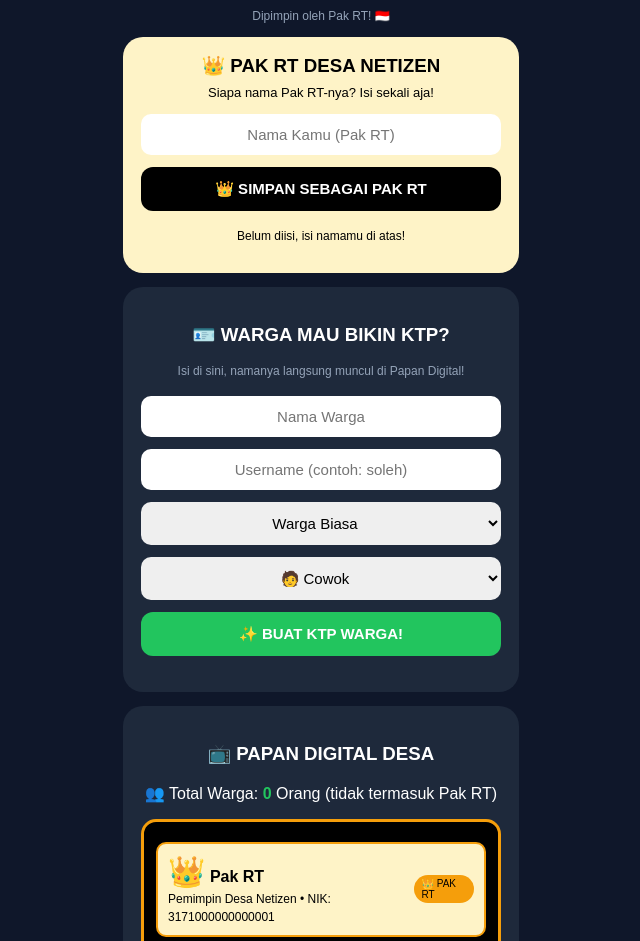
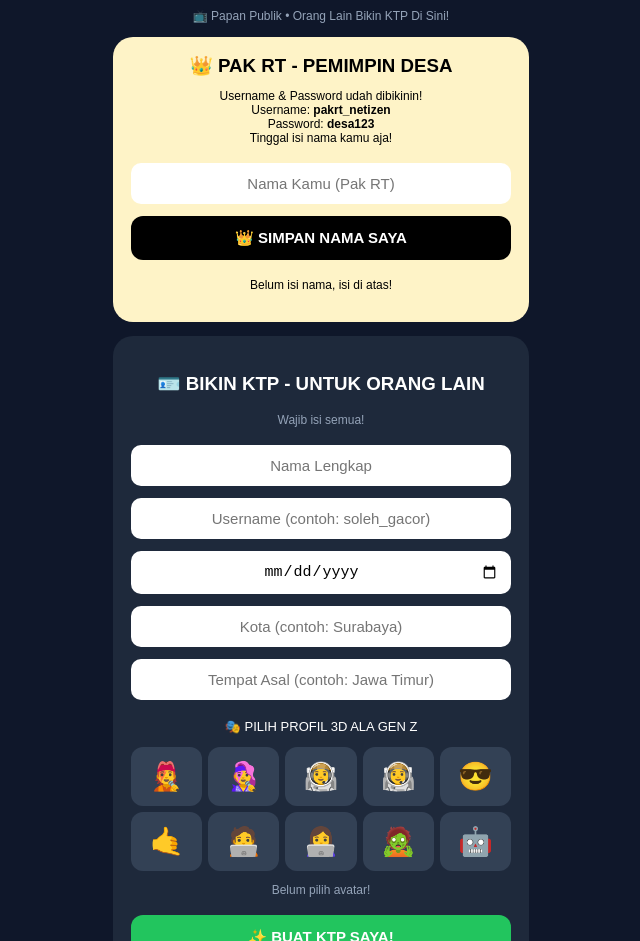
Before and after one commit to desanetizen4/desanetizen, a plain HTML site: page index.html in a window 1280 px wide. Shown: the part 131-1072 px from the top of the page, without its empty margins (319-959 px from the left). Drawn offline with Linux system fonts and the light colour scheme.

Commit message:
Update index.html

```diff
--- a/index.html
+++ b/index.html
@@ -2,112 +2,125 @@
 <html>
 <head>
 <meta name="viewport" content="width=device-width, initial-scale=1">
-<title>DESA NETIZEN - PAK RT</title>
+<title>DESA NETIZEN</title>
 <style>
 body{margin:0;font-family:Arial;background:#0f172a;color:#fff;text-align:center;padding:15px}
-.card{background:#1e293b;padding:18px;border-radius:20px;max-width:360px;margin:14px auto}
-input,select{width:100%;padding:12px;border:none;border-radius:10px;margin:6px 0;font-size:15px;text-align:center;box-sizing:border-box}
-button{width:100%;padding:13px;border:none;border-radius:12px;font-weight:bold;font-size:15px;margin:6px 0}
-.hijau{background:#22c55e;color:#fff}.biru{background:#3b82f6;color:#fff}.abu{background:#334155;color:#fff}.merah{background:#ef4444;color:#fff}
+.card{background:#1e293b;padding:18px;border-radius:20px;max-width:380px;margin:14px auto}
+input{width:100%;padding:12px;border:none;border-radius:10px;margin:6px 0;font-size:15px;text-align:center;box-sizing:border-box;background:#fff;color:#000}
+button{width:100%;padding:13px;border:none;border-radius:12px;font-weight:bold;font-size:15px;margin:6px 0;cursor:pointer}
+.hijau{background:#22c55e;color:#fff}.biru{background:#3b82f6;color:#fff}.kuning{background:#f59e0b;color:#000}.merah{background:#ef4444;color:#fff}
 .kecil{font-size:12px;color:#94a3b8}
 .papan{background:#000;border:3px solid #f59e0b;border-radius:15px;padding:12px;text-align:left}
 .warga{background:#111827;border-left:4px solid #22c55e;padding:10px;border-radius:10px;margin:8px 0;display:flex;justify-content:space-between;align-items:center}
-.pakrt{background:#fef3c7;color:#000;border-left:5px solid #f59e0b;border:2px solid #f59e0b}
+.pakrt{background:#fef3c7;color:#000;border:2px solid #f59e0b}
 .badge{background:#22c55e;color:#fff;font-size:10px;padding:3px 7px;border-radius:20px}
 .badge-rt{background:#f59e0b;color:#000;font-size:10px;padding:3px 7px;border-radius:20px}
+.avatar-grid{display:grid;grid-template-columns:repeat(5,1fr);gap:6px;margin:8px 0}
+.avatar{font-size:28px;background:#334155;padding:10px 0;border-radius:12px;cursor:pointer;border:3px solid transparent}
+.avatar.pilih{border-color:#f59e0b;background:#f59e0b}
 </style>
 </head>
 <body>
 <div style="font-size:60px">👑</div>
 <h1 style="margin:5px">DESA NETIZEN</h1>
-<p class="kecil">Dipimpin oleh Pak RT! 🇮🇩</p>
+<p class="kecil">📺 Papan Publik • Orang Lain Bikin KTP Di Sini!</p>
 
-<!-- PAK RT - KAMU -->
+<!-- PAK RT - UDAH DIBIKININ, TINGGAL ISI NAMA -->
 <div class="card" style="background:#fef3c7;color:#000">
-<h3 style="margin:0">👑 PAK RT DESA NETIZEN</h3>
-<p style="font-size:13px;margin:8px 0">Siapa nama Pak RT-nya? Isi sekali aja!</p>
+<h3 style="margin:0">👑 PAK RT - PEMIMPIN DESA</h3>
+<p style="font-size:12px">Username & Password udah dibikinin!<br>Username: <b>pakrt_netizen</b><br>Password: <b>desa123</b><br>Tinggal isi nama kamu aja!</p>
 <input id="namaRT" placeholder="Nama Kamu (Pak RT)">
-<button class="abu" onclick="simpanRT()" style="background:#000;color:#fff">👑 SIMPAN SEBAGAI PAK RT</button>
+<button style="background:#000;color:#fff" onclick="simpanRT()">👑 SIMPAN NAMA SAYA</button>
 <p style="font-size:12px" id="infoRT"></p>
 </div>
 
-<!-- BIKIN KTP WARGA -->
+<!-- ORANG LAIN BIKIN KTP -->
 <div class="card">
-<h3>🪪 WARGA MAU BIKIN KTP?</h3>
-<p class="kecil">Isi di sini, namanya langsung muncul di Papan Digital!</p>
-<input id="nama" placeholder="Nama Warga">
-<input id="user" placeholder="Username (contoh: soleh)">
-<select id="jabatan">
-<option>Warga Biasa</option><option>Bu RT</option><option>Pedagang</option><option>Petani</option><option>Penjaga Desa</option><option>Anak Desa</option><option>Bot Desa</option>
-</select>
-<select id="emoji">
-<option value="🧑">🧑 Cowok</option><option value="👧">👧 Cewek</option><option value="👦">👦 Anak Cowok</option><option value="👩">👩 Cewek Dewasa</option><option value="🤖">🤖 Robot</option><option value="🧟">🧟 Zombie</option>
-</select>
-<button class="hijau" onclick="buatKTP()">✨ BUAT KTP WARGA!</button>
+<h3>🪪 BIKIN KTP - UNTUK ORANG LAIN</h3>
+<p class="kecil">Wajib isi semua!</p>
+<input id="nama" placeholder="Nama Lengkap">
+<input id="user" placeholder="Username (contoh: soleh_gacor)">
+<input id="tgl" type="date">
+<input id="kota" placeholder="Kota (contoh: Surabaya)">
+<input id="asal" placeholder="Tempat Asal (contoh: Jawa Timur)">
+<p style="font-size:13px">🎭 PILIH PROFIL 3D ALA GEN Z</p>
+<div class="avatar-grid" id="avatarGrid"></div>
+<p class="kecil" id="avatarPilih">Belum pilih avatar!</p>
+<button class="hijau" onclick="buatKTP()">✨ BUAT KTP SAYA!</button>
 <p class="kecil" id="pesan"></p>
 </div>
 
-<!-- PAPAN DIGITAL -->
+<!-- PAPAN -->
 <div class="card">
 <h3>📺 PAPAN DIGITAL DESA</h3>
-<p>👥 Total Warga: <b id="total" style="color:#22c55e">0</b> Orang (tidak termasuk Pak RT)</p>
+<p>👥 Total Warga: <b id="total" style="color:#22c55e">0</b></p>
 <div class="papan" id="papan"></div>
-<button class="biru" onclick="location.reload()">🔄 REFRESH PAPAN</button>
-<button class="merah" onclick="hapusWarga()">🗑️ HAPUS SEMUA WARGA (Khusus Pak RT)</button>
+<button class="biru" onclick="tampil()">🔄 REFRESH PAPAN</button>
+<input id="passHapus" type="password" placeholder="Password Pak RT untuk Hapus Warga">
+<button class="merah" onclick="hapusWarga()">🗑️ HAPUS WARGA (Khusus Pak RT)</button>
 </div>
 
-<p class="kecil">© 2026 Desa Netizen • Pimpinan Pak RT</p>
+<p class="kecil">© 2026 Desa Netizen • Pak RT: @pakrt_netizen</p>
 
 <script>
-let warga = JSON.parse(localStorage.getItem('papan_desa') || '[]');
-let namaRT = localStorage.getItem('nama_pak_rt') || '';
+// USERNAME & PASSWORD PAK RT - UDAH DIBIKININ
+let USER_RT = "pakrt_netizen";
+let PASS_RT = "desa123";
+
+let avatars=["🧑‍🎤","👩‍🎤","🧑‍🚀","👩‍🚀","😎","🤙","🧑‍💻","👩‍💻","🧟","🤖"];
+let avatarTerpilih="";
+let warga=JSON.parse(localStorage.getItem('desa_warga_final2')||'[]');
+let namaRT=localStorage.getItem('nama_pak_rt_final')||'';
+
+let grid=document.getElementById('avatarGrid');
+avatars.forEach(a=>{
+  let d=document.createElement('div'); d.className='avatar'; d.innerText=a;
+  d.onclick=()=>{document.querySelectorAll('.avatar').forEach(x=>x.classList.remove('pilih')); d.classList.add('pilih'); avatarTerpilih=a; document.getElementById('avatarPilih').innerText='Kamu pilih: '+a;};
+  grid.appendChild(d);
+});
 
 function tampil(){
   let p=document.getElementById('papan');
   document.getElementById('total').innerText=warga.length;
-  document.getElementById('infoRT').innerText = namaRT ? 'Pak RT saat ini: 👑 '+namaRT : 'Belum diisi, isi namamu di atas!';
+  document.getElementById('infoRT').innerText= namaRT ? 'Pak RT: 👑 '+namaRT+' @'+USER_RT+' - Otomatis tercatat!' : 'Belum isi nama, isi di atas!';
   if(namaRT) document.getElementById('namaRT').value=namaRT;
-
   let html='';
-  // PAK RT SELALU DI ATAS, PALING ISTIMEWA!
-  html+=`<div class="warga pakrt">
-    <div><span style="font-size:30px">👑</span> <b>${namaRT || 'Pak RT'}</b><br><span style="font-size:12px">Pemimpin Desa Netizen • NIK: 3171000000000001</span></div>
-    <span class="badge-rt">👑 PAK RT</span>
-  </div>`;
+  html+=`<div class="warga pakrt"><div><span style="font-size:30px">👑</span> <b>${namaRT||'Pak RT'}</b><br><span style="font-size:12px">Pemimpin Desa • @${USER_RT}<br>NIK: 3171000000000001</span></div><span class="badge-rt">👑 PAK RT</span></div>`;
   html+=`<p style="color:#f59e0b;text-align:center;font-size:12px">--- WARGA DESA ---</p>`;
-  if(warga.length==0) html+=`<p style="text-align:center;color:#6b7280">Belum ada warga...<br>Jadilah warga pertama!</p>`;
+  if(warga.length==0) html+=`<p style="text-align:center;color:#6b7280">Belum ada warga...<br>Jadilah yang pertama!</p>`;
   [...warga].reverse().forEach(w=>{
-    html+=`<div class="warga"><div><span style="font-size:26px">${w.emoji}</span> <b>${w.nama}</b><br><span style="font-size:12px;color:#9ca3af">@${w.user} • ${w.jabatan}<br>NIK: ${w.nik}</span></div><span class="badge">✅ WARGA</span></div>`;
+    html+=`<div class="warga"><div><span style="font-size:26px">${w.avatar}</span> <b>${w.nama}</b><br><span style="font-size:12px;color:#9ca3af">@${w.user} • ${w.kota} • Asal ${w.asal}<br>Lahir: ${w.tgl} • NIK: ${w.nik}</span></div><span class="badge">✅ WARGA</span></div>`;
   });
   p.innerHTML=html;
 }
 function simpanRT(){
   let n=document.getElementById('namaRT').value.trim();
   if(!n){alert('Isi nama kamu dulu, Pak RT!');return}
-  namaRT=n;localStorage.setItem('nama_pak_rt',n);tampil();
-  alert('Selamat Datang Pak RT '+n+'! 👑\nKamu sekarang jadi pemimpin Desa Netizen!');
+  namaRT=n; localStorage.setItem('nama_pak_rt_final',n);
+  tampil(); alert('✅ Selamat Datang Pak RT '+n+'!\nUsername: @'+USER_RT+'\nPassword: '+PASS_RT);
 }
 function buatKTP(){
   let nama=document.getElementById('nama').value.trim();
   let user=document.getElementById('user').value.trim().toLowerCase().replace(/\s/g,'');
-  let jab=document.getElementById('jabatan').value;
-  let emo=document.getElementById('emoji').value;
-  if(!nama||!user){document.getElementById('pesan').innerText='❌ Isi Nama & Username dulu!';return}
+  let tgl=document.getElementById('tgl').value;
+  let kota=document.getElementById('kota').value.trim();
+  let asal=document.getElementById('asal').value.trim();
+  if(!nama||!user||!tgl||!kota||!asal||!avatarTerpilih){document.getElementById('pesan').innerText='❌ Isi SEMUA! Nama, Username, Tgl Lahir, Kota, Asal & Avatar!';return}
+  if(user==USER_RT){document.getElementById('pesan').innerText='❌ Username itu punya Pak RT!';return}
   if(warga.find(w=>w.user==user)){document.getElementById('pesan').innerText='❌ @'+user+' udah ada!';return}
   let nik='3171'+Math.floor(Math.random()*1000000000000);
-  warga.push({nama:nama,user:user,jabatan:jab,emoji:emo,nik:nik});
-  localStorage.setItem('papan_desa',JSON.stringify(warga));
-  document.getElementById('pesan').innerText='🎉 '+nama+' udah jadi warga!';
-  document.getElementById('nama').value='';document.getElementById('user').value='';
+  warga.push({nama,user,tgl,kota,asal,avatar:avatarTerpilih,nik});
+  localStorage.setItem('desa_warga_final2',JSON.stringify(warga));
+  document.getElementById('pesan').innerText='🎉 '+nama+' berhasil bikin KTP!';
   tampil();
-  alert('🪪 KTP BERHASIL!\nNama: '+nama+'\nUsername: @'+user+'\nDisahkan oleh Pak RT '+ (namaRT||'') +'\n\nNamamu udah muncul di Papan Digital!');
+  alert('🪪 KTP BERHASIL!\nNama: '+nama+'\nUsername: @'+user+'\nDisahkan oleh Pak RT '+namaRT);
 }
 function hapusWarga(){
-  if(confirm('Pak RT, yakin hapus semua warga? Pak RT tidak akan terhapus!')){
-    warga=[];localStorage.setItem('papan_desa',JSON.stringify(warga));tampil();
-  }
+  let p=document.getElementById('passHapus').value;
+  if(p!=PASS_RT){alert('❌ Password salah! Cuma Pak RT yang bisa hapus!\nPassword: desa123');return}
+  if(confirm('Pak RT, hapus semua warga?')){warga=[];localStorage.setItem('desa_warga_final2',JSON.stringify(warga));tampil();}
 }
 tampil();
 </script>
 </body>
-  </html>
+                                                                 </html>
```
